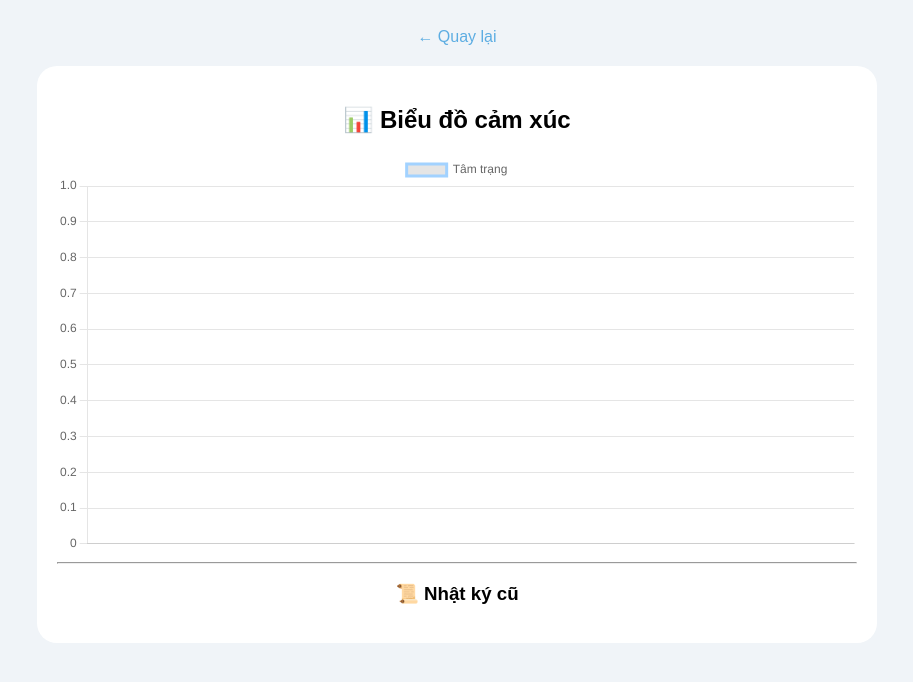
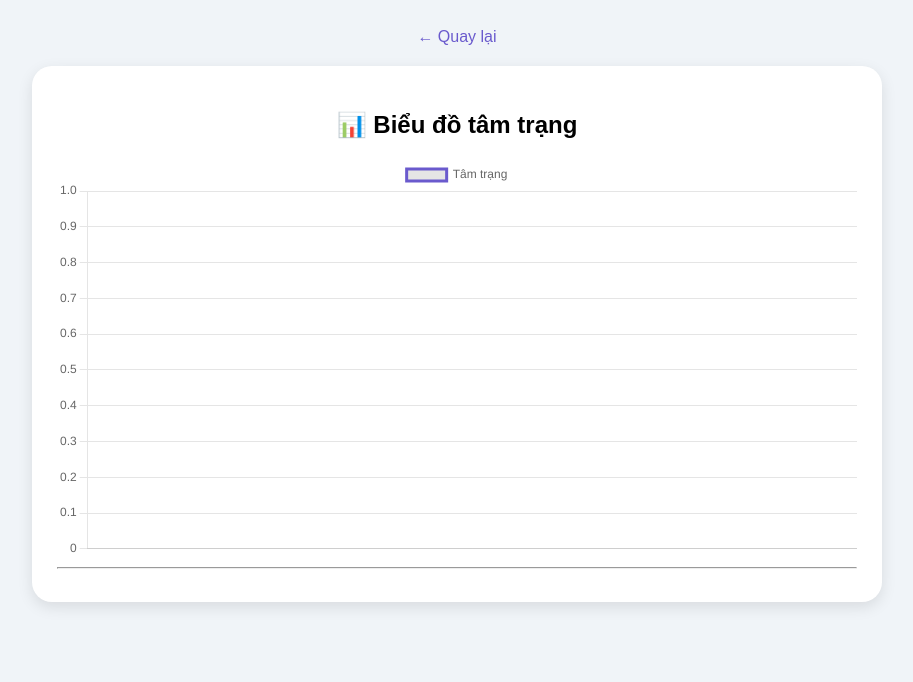
Before and after one commit to calmnote2026-blip/CalmNote, a Flask app: page /dashboard in a window 1280 px wide. Shown: the top 682 px of the page, without its empty margins (183-1096 px from the left). Run offline with Flask 3, Linux system fonts and the light colour scheme; the visitor is signed in with stand-in values (Sample User, id 1); data that the repository does not hold is empty.

Commit message:
dashboard.html

```diff
--- a/templates/dashboard.html
+++ b/templates/dashboard.html
@@ -7,30 +7,29 @@
     <link rel="stylesheet" href="https://cdnjs.cloudflare.com/ajax/libs/animate.css/4.1.1/animate.min.css"/>
     <style>
         body { background: #f0f4f8; font-family: sans-serif; text-align: center; padding: 20px; }
-        .container { background: white; padding: 20px; border-radius: 20px; display: inline-block; width: 90%; max-width: 800px; }
-        .entry { border-bottom: 1px solid #eee; padding: 10px; text-align: left; }
+        .container { background: white; padding: 25px; border-radius: 20px; max-width: 800px; margin: auto; box-shadow: 0 5px 15px rgba(0,0,0,0.1); }
+        .entry { border-bottom: 1px solid #eee; padding: 15px; text-align: left; }
     </style>
 </head>
 <body class="animate__animated animate__fadeIn">
-    <div style="margin-bottom: 20px;"><a href="/" style="text-decoration:none; color:#5dade2;">← Quay lại</a></div>
-    <div class="container animate__animated animate__zoomIn">
-        <h2>📊 Biểu đồ cảm xúc</h2>
-        <canvas id="moodChart" height="150"></canvas>
+    <div style="margin-bottom:20px"><a href="/" style="text-decoration:none; color:#6a5acd;">← Quay lại</a></div>
+    <div class="container">
+        <h2>📊 Biểu đồ tâm trạng</h2>
+        <canvas id="myChart" height="150"></canvas>
         <hr>
-        <h3>📜 Nhật ký cũ</h3>
         {% for entry in entries %}
         <div class="entry">
-            <small>{{ entry.date.strftime('%d/%m') }}</small> - <strong>{{ entry.mood }}/5</strong>
+            <small>{{ entry.date.strftime('%d/%m') }}</small> - <strong>Mức: {{ entry.mood }}/5</strong>
             <p>{{ entry.content }}</p>
         </div>
         {% endfor %}
     </div>
     <script>
-        new Chart(document.getElementById('moodChart'), {
+        new Chart(document.getElementById('myChart'), {
             type: 'line',
             data: {
                 labels: {{ dates|tojson }},
-                datasets: [{ label: 'Tâm trạng', data: {{ moods|tojson }}, borderColor: '#A2D2FF', fill: true, tension: 0.3 }]
+                datasets: [{ label: 'Tâm trạng', data: {{ moods|tojson }}, borderColor: '#6a5acd', fill: true, tension: 0.4 }]
             }
         });
     </script>
```
